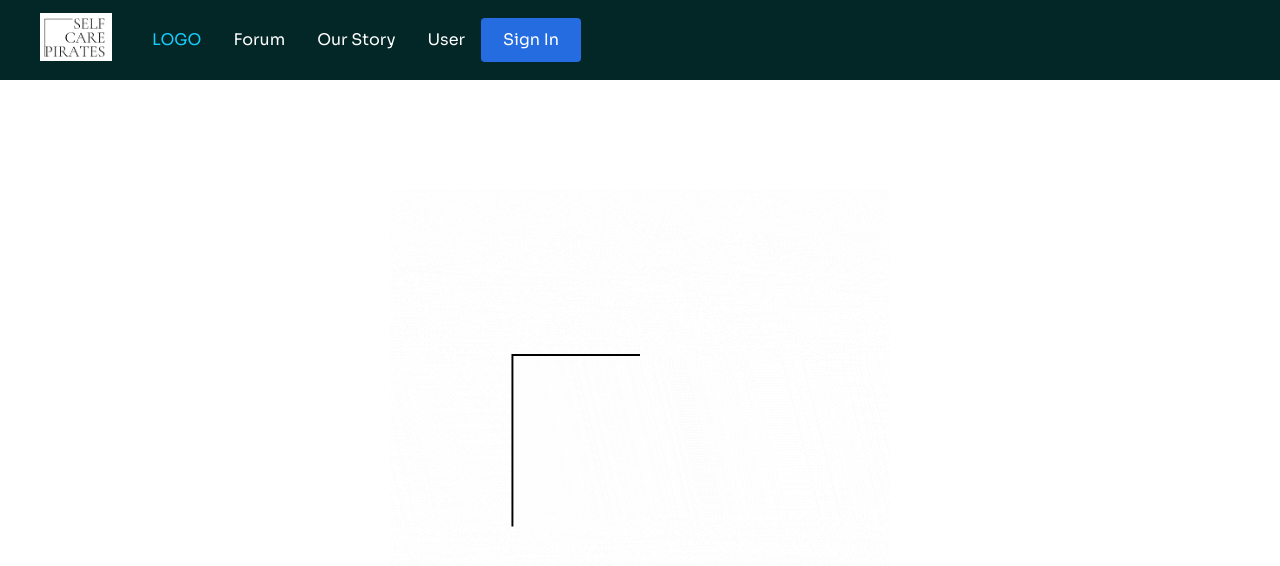
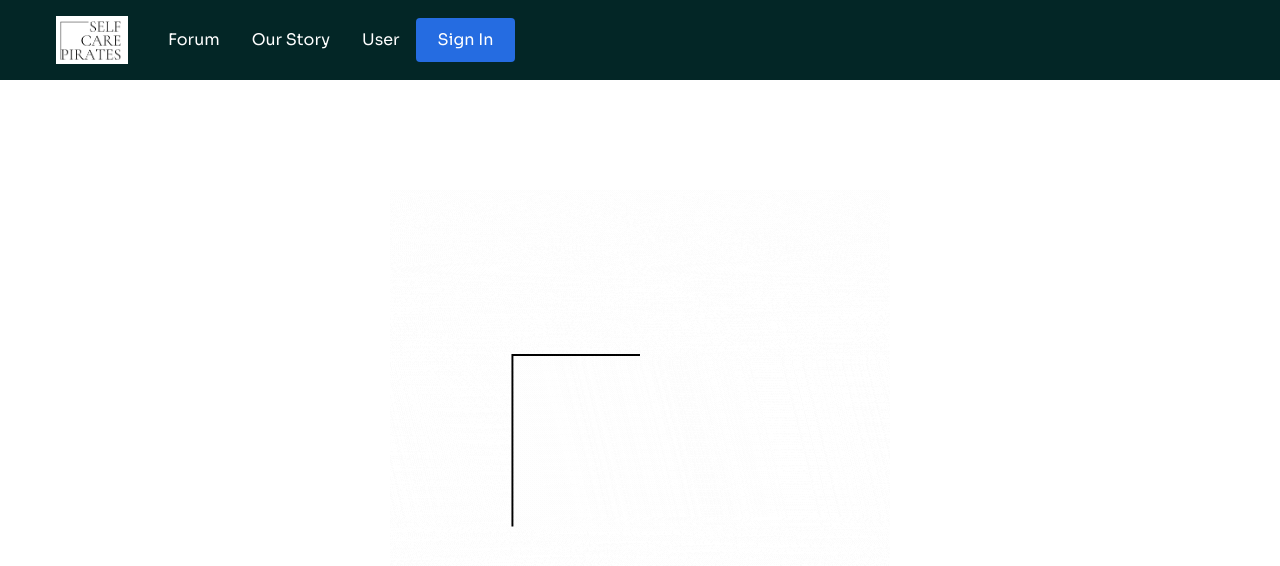
Before and after one commit to candygarcia014/self-care-pirates, a React (Create React App) app in the folder client/: page / in a window 1280 px wide. Shown: the top 566 px of the page. Built offline with nearby package versions, Linux system fonts and the light colour scheme.

Commit message:
udpated nav logo to link

```diff
--- a/client/src/components/Navbar/Navbar.js
+++ b/client/src/components/Navbar/Navbar.js
@@ -8,7 +8,6 @@ import {
   NavBtnLink
 } from './NavbarElements';
 import '../images/SCP.png';
-import Navbar from 'react-bootstrap/Navbar';
 
 const LogoCropped = require('../images/SCPCropped.png')
 
@@ -20,10 +19,9 @@ const NavBar = () => {
 
         </NavLink>
         <Bars />
-        <Navbar.Brand><img src ={LogoCropped.default} alt="logo" style={{"height":"3rem", "margin":"0.5rem"}}/></Navbar.Brand>
         <NavMenu>
           <NavLink to='/' activeStyle>
-            LOGO
+            <img src ={LogoCropped.default} alt="logo" style={{"height":"3rem", "margin":"0.5rem"}}/>
           </NavLink>
           <NavLink to='/forum' activeStyle>
             Forum
```
Also changed, not shown: 1 other file (tests, documents, lock files or other folders).
